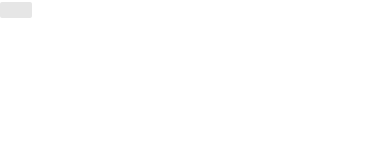
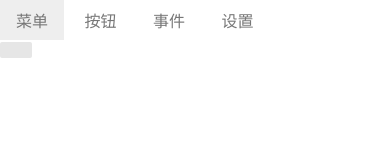
Before and after one commit to MerlinJY/LjyApp, a website: page www/index.html in a window 390 px wide. Drawn offline with Linux system fonts and the light colour scheme; some packages are replaced by stand-ins of ours; some icons are missing.

Commit message:
Update index.html

```diff
--- a/www/index.html
+++ b/www/index.html
@@ -9,12 +9,22 @@
         <title></title>
     </head>
     <body>
-        <div class="pure-g">
-            <div class="pure-u-1-4"><button class="pure-button" id="btn_Show"><i class="fa fa-cog"></i></button></div>
-            <div class="pure-u-1-4"></div>
-            <div class="pure-u-1-4"><span id="text_Message"></span></div>
-            <div class="pure-u-1-4"></div>
-        </div>
+        <header>
+            <div class="pure-menu pure-menu-horizontal">
+                <a href="#" class="pure-menu-heading pure-menu-link">菜单</a>
+                <ul class="pure-menu-list">
+                    <li class="pure-menu-item"><a href="#" class="pure-menu-link">按钮</a></li>
+                    <li class="pure-menu-item"><a href="#" class="pure-menu-link">事件</a></li>
+                    <li class="pure-menu-item"><a href="#" class="pure-menu-link">设置</a></li>
+                </ul>
+            </div>
+            <div class="pure-g" sytle="he">
+                <div class="pure-u-1-4"><button class="pure-button" id="btn_Show"><i class="fa fa-cog"></i></button></div>
+                <div class="pure-u-1-4"></div>
+                <div class="pure-u-1-4"><span id="text_Message"></span></div>
+                <div class="pure-u-1-4"></div>
+            </div>
+        </header>
     </body>
 </html>
 <script type="text/javascript" src="cordova.js"></script>
```
